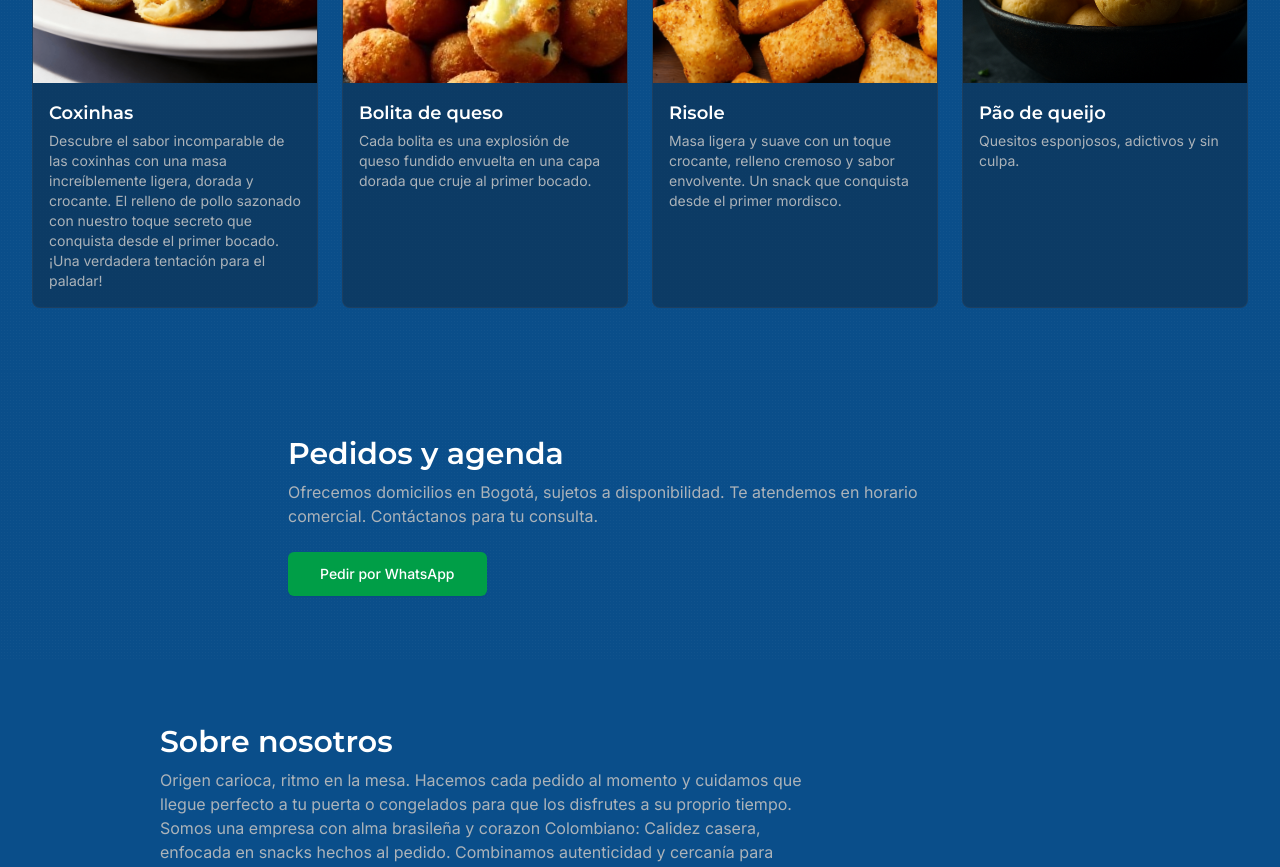
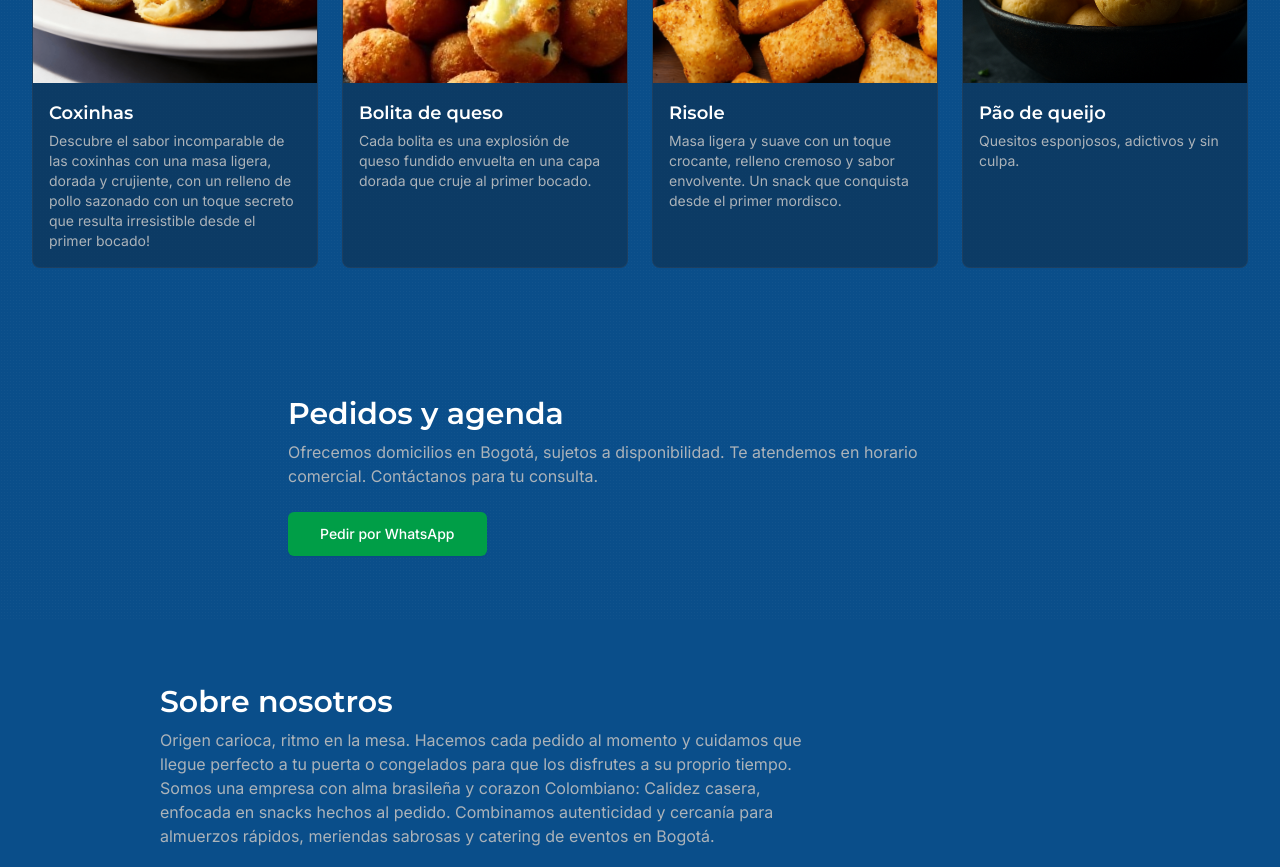
Before and after one commit to N1ghtcr4wler/pastelcarioca, a React (Vite) app: page / in a window 1280 px wide. Shown: the part 1000-1867 px from the top of the page. Built offline with nearby package versions, Linux system fonts and the light colour scheme.

Commit message:
Update Coxinhas section copy

```diff
--- a/src/components/site/FeaturedGrid.tsx
+++ b/src/components/site/FeaturedGrid.tsx
@@ -8,7 +8,7 @@ import { getPublicAssetPath } from "@/lib/assets";
 const items = [{
   img: coxinhas,
   title: "Coxinhas",
-  desc: "Descubre el sabor incomparable de las coxinhas con una masa increíblemente ligera, dorada y crocante. El relleno de pollo sazonado con nuestro toque secreto que conquista desde el primer bocado. ¡Una verdadera tentación para el paladar!",
+  desc: "Descubre el sabor incomparable de las coxinhas con una masa ligera, dorada y crujiente, con un relleno de pollo sazonado con un toque secreto que resulta irresistible desde el primer bocado!",
   alt: "Coxinhas doradas y crujientes con relleno de pollo visible en plato blanco"
 }, {
   img: bolinha,
```
